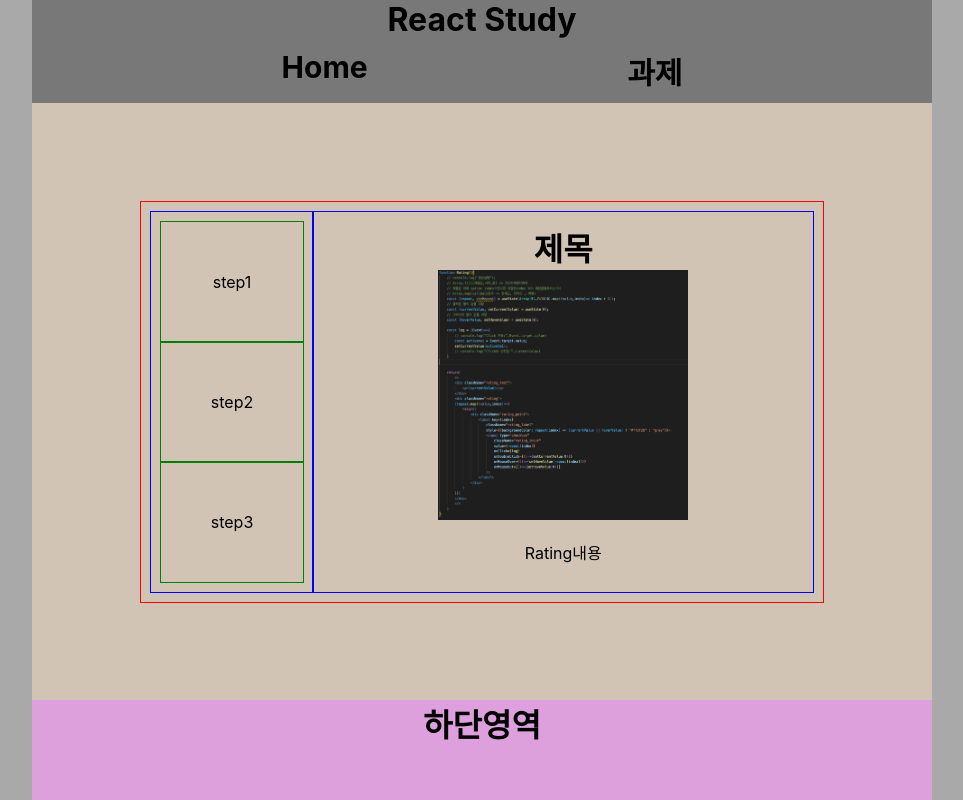
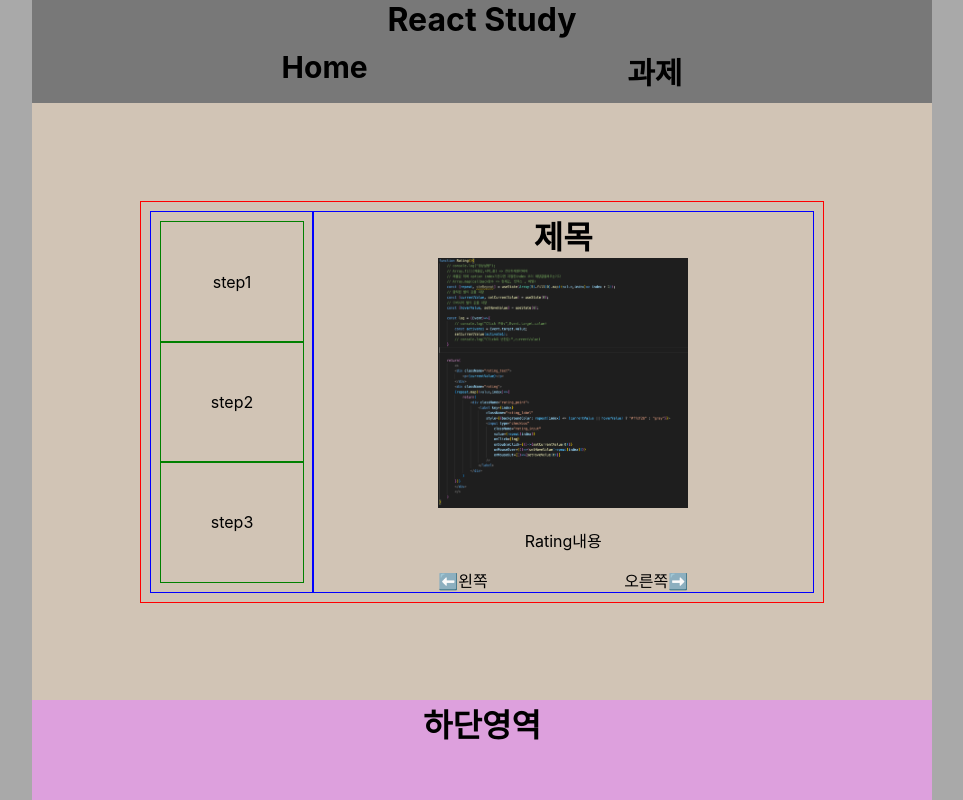
Before and after one commit to limdumb/React-Study, a React (Create React App) app: page /Tap in a window 1280 px wide. Both pictures are taken after a click on the element "step1". Shown: the whole page, without its empty margins (158-1121 px from the left). Built offline with nearby package versions, Linux system fonts and the light colour scheme.

Commit message:
[Design]  step1 컴포넌트 css변경 및 HTML 추가

```diff
--- a/src/App.css
+++ b/src/App.css
@@ -237,3 +237,14 @@ clip-path box-shadow 문제에 관하여*/
     /* content 자식 div */
 
 }
+
+/******************************** step1 css********************************/
+
+.step1 *{
+    /* outline: 1px solid red; */
+}
+
+.step1_dot_btns{
+    display: flex;
+    justify-content: space-between;
+}
--- a/src/component/nav_Button/Step1.jsx
+++ b/src/component/nav_Button/Step1.jsx
@@ -9,10 +9,14 @@ const Tapimg =styled.img`
 function Step1(){
 
     return(
-        <div>
+        <div className="step1">
             <h1>제목</h1>
             <Tapimg src={`${process.env.PUBLIC_URL}/photo/test1.jpg`} alt="imgs"/>
             <p>Rating내용</p>
+            <ul className="step1_dot_btns">
+                <li>⬅️왼쪽</li>
+                <li>오른쪽➡️</li>
+            </ul>
         </div>
     )
 }
```
